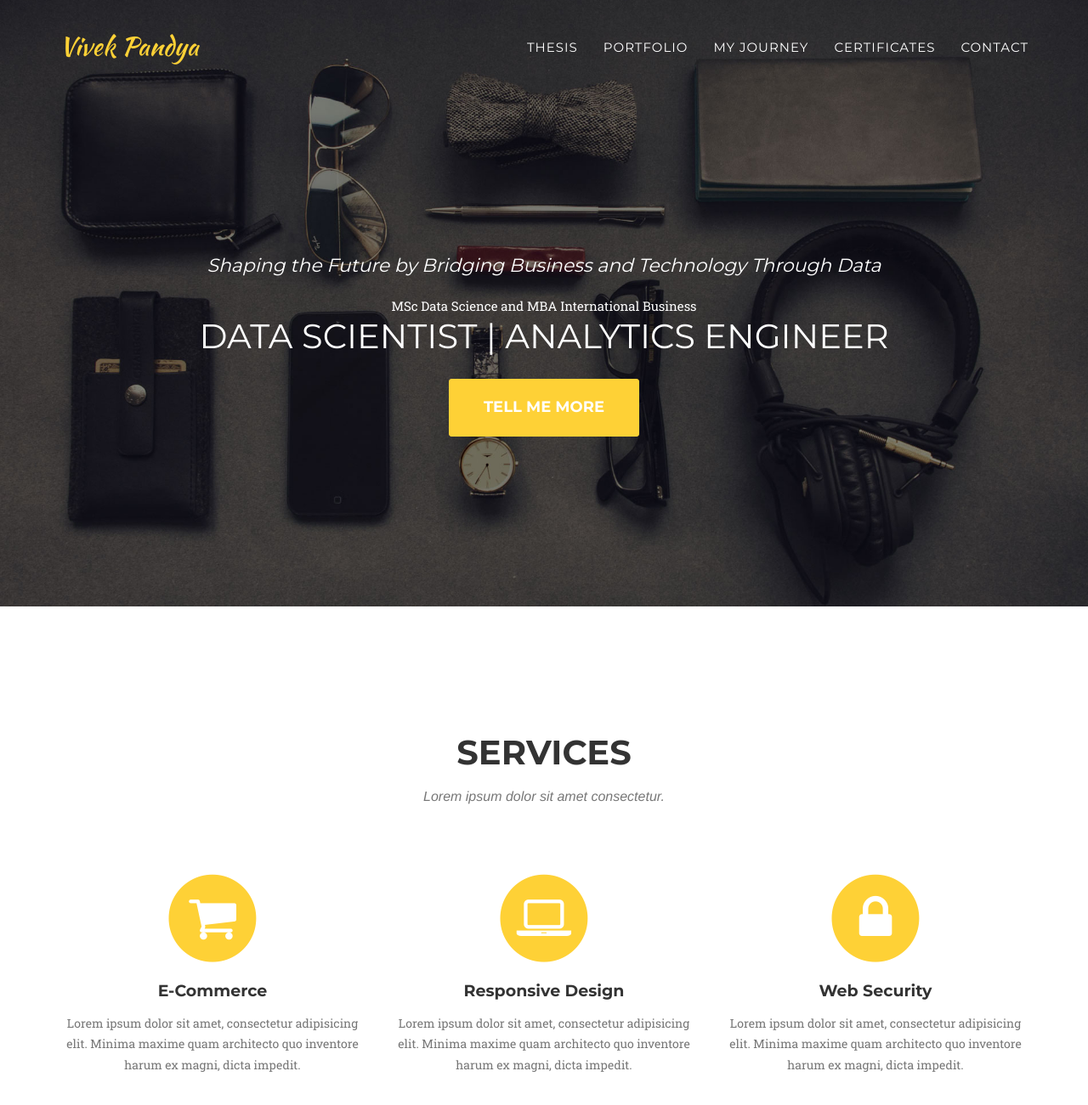
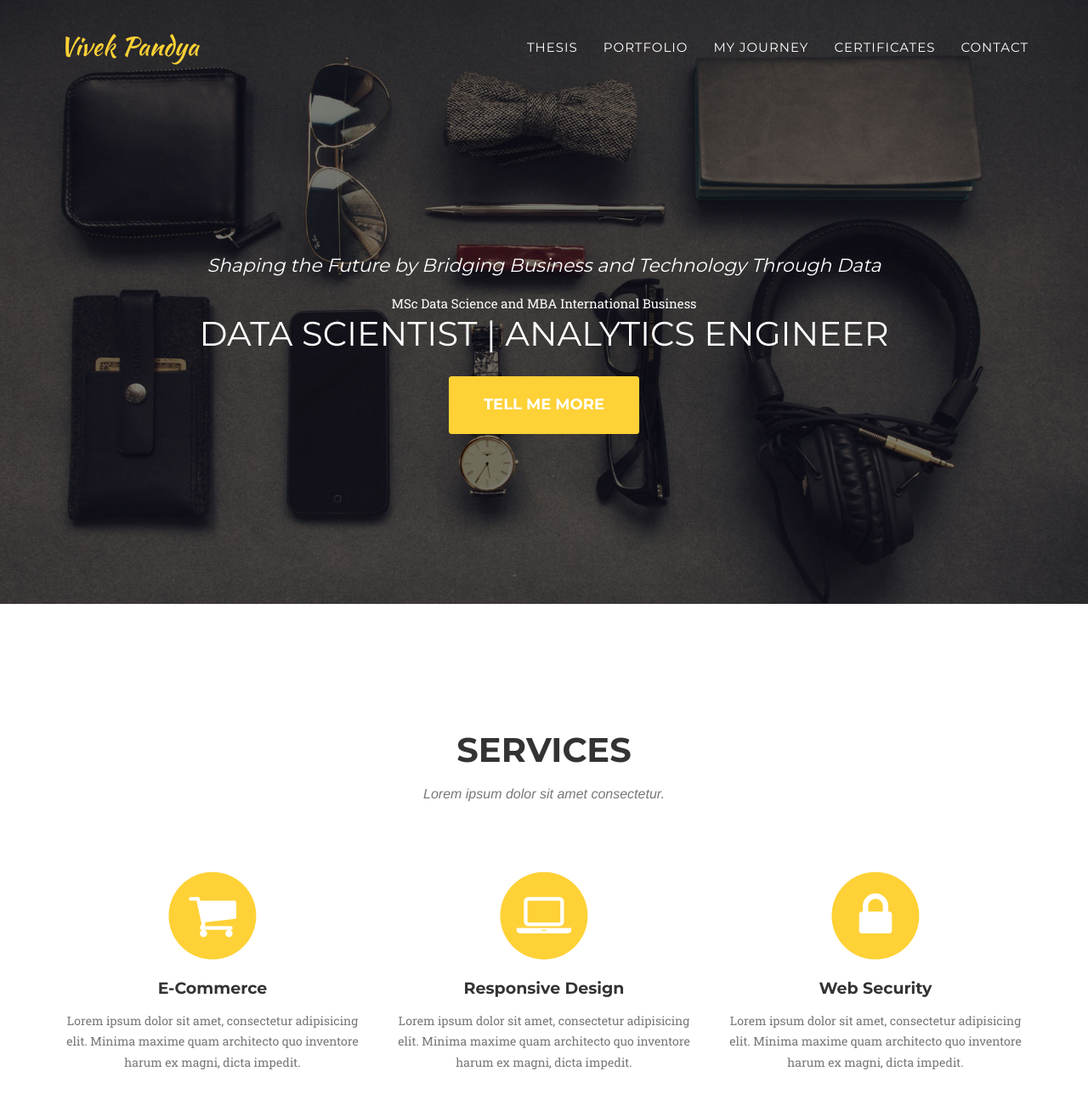
Before and after one commit to vivekp1705/vivekpandya, a Jekyll site: the page built from index.html, in a window 1280 px wide and 1400 px high. Shown: the top 1301 px of the window at 85% size. Built offline with Jekyll 4.4.1, drawn with Linux system fonts in a browser that asks for light colours; some web fonts are replaced.

Commit message:
Update agency.css

```diff
--- a/_includes/css/agency.css
+++ b/_includes/css/agency.css
@@ -284,7 +284,7 @@
 }
 
 header .intro-text .intro-lead-in {
-    margin-bottom: 25px;
+    margin-bottom: 22px;
     font-family: {{ site.data.template.font.primary }};
     font-size: 22px !important;
     font-style: italic;
@@ -292,10 +292,10 @@
 }
 
 header .intro-text .tagline {
-    margin-bottom: 20px;
+    margin-bottom: 25px;
     font-family: {{ site.data.template.font.primary }};
     font-size: 22px !important;
-    font-style: italic;
+    font-style: italic !important;
     line-height: 25px !important;
 }
 
```
